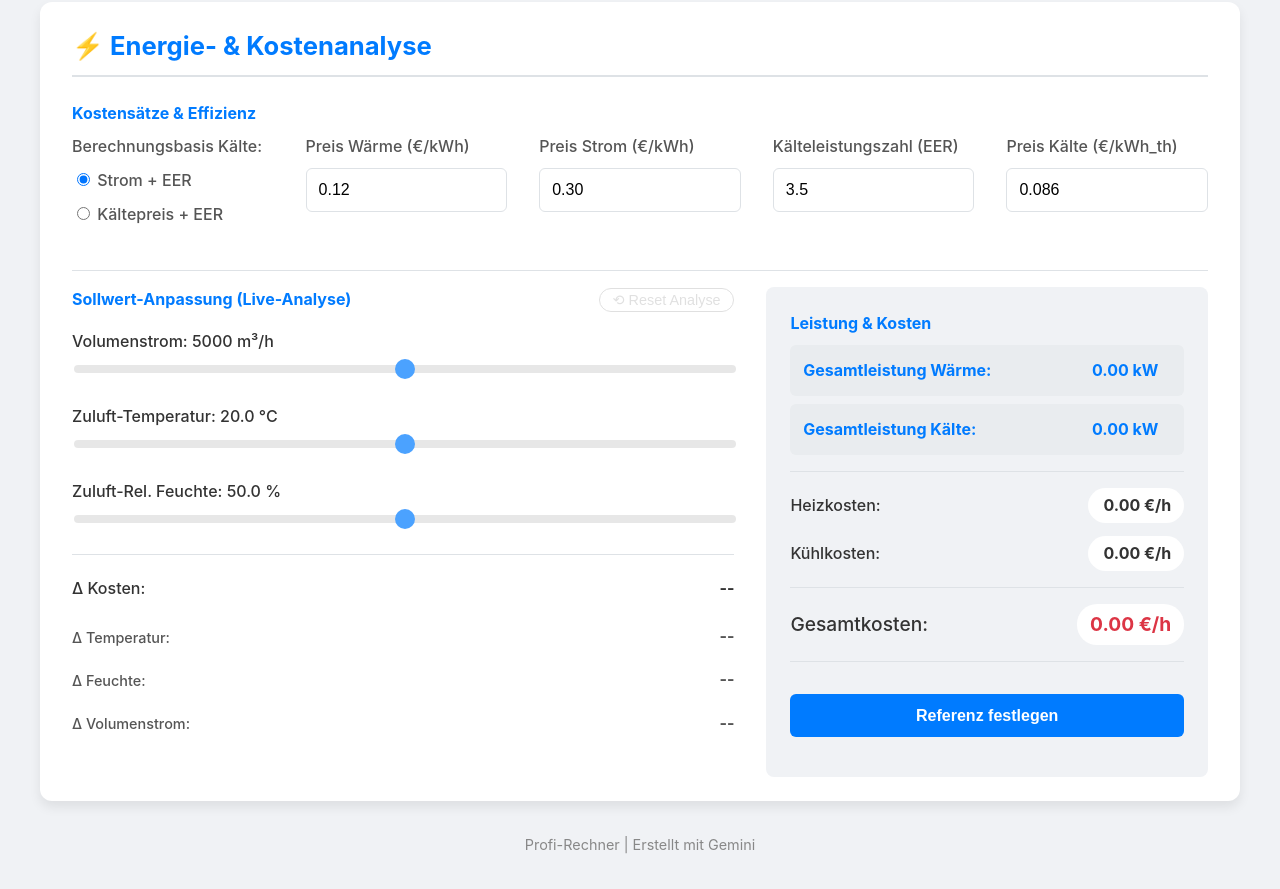
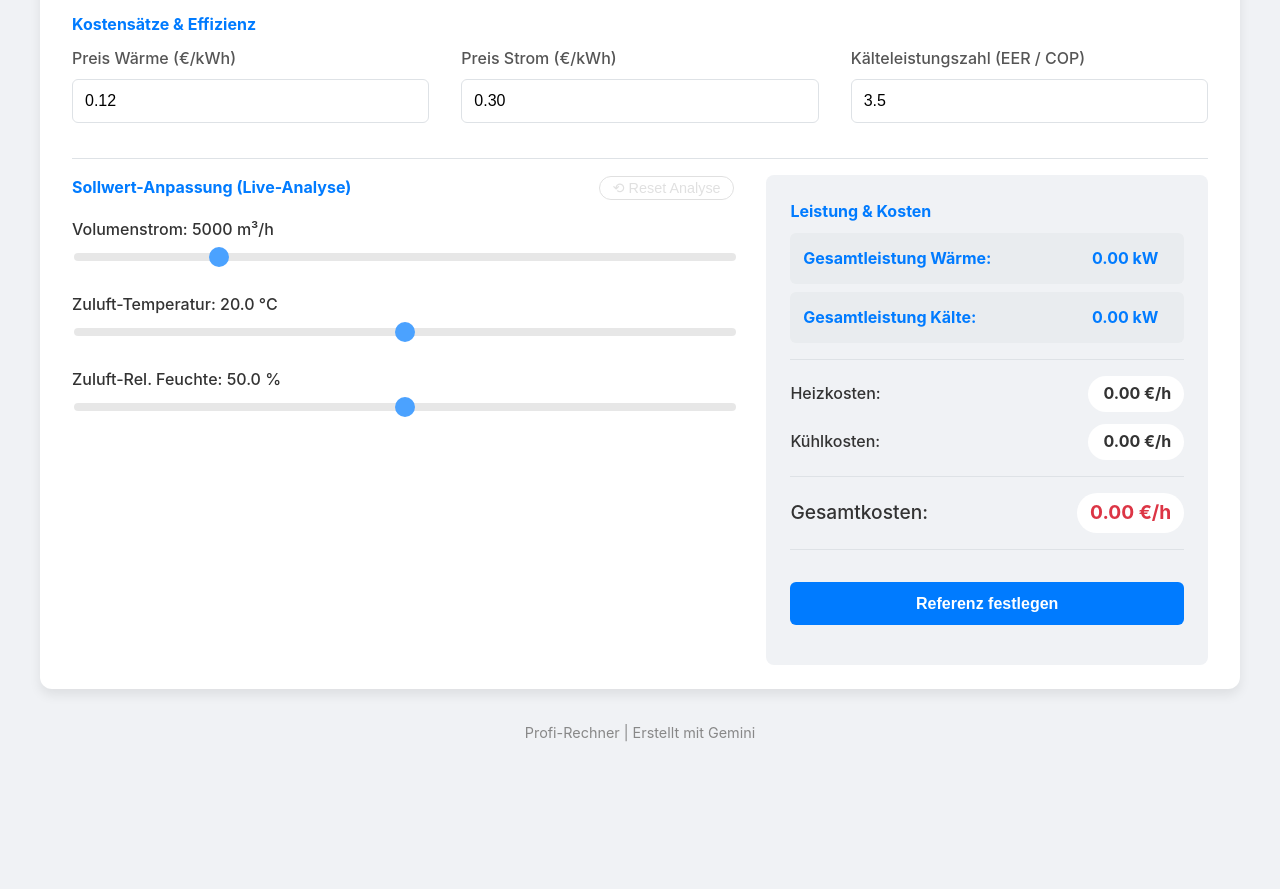
Before and after one commit to Oktaederim/RLTProzess3, a plain HTML site: page index.html in a window 1280 px wide. Shown: the part 1420-2309 px from the top of the page. After the commit the page ends 2203 px from the top, so only its background shows below. Drawn offline with Linux system fonts and the light colour scheme.

Commit message:
Update index.html
VVV8

```diff
--- a/index.html
+++ b/index.html
@@ -133,17 +133,9 @@
             <div class="cost-inputs-wrapper">
                  <h4>Kostensätze & Effizienz</h4>
                  <div class="grid-container cost-inputs-grid">
-                    <div class="input-group">
-                        <label>Berechnungsbasis Kälte:</label>
-                        <div class="radio-group">
-                            <label><input type="radio" name="kaeltebasis" value="strom_eer" checked> Strom + EER</label>
-                            <label><input type="radio" name="kaeltebasis" value="kaelte_eer"> Kältepreis + EER</label>
-                        </div>
-                    </div>
                     <div class="input-group"><label for="preisWaerme">Preis Wärme (€/kWh)</label><input type="number" id="preisWaerme" value="0.12" step="0.01"></div>
                     <div class="input-group"><label for="preisStrom">Preis Strom (€/kWh)</label><input type="number" id="preisStrom" value="0.30" step="0.01"></div>
-                    <div class="input-group"><label for="eer">Kälteleistungszahl (EER)</label><input type="number" id="eer" value="3.5" step="0.1"></div>
-                     <div class="input-group"><label for="preisKaelte">Preis Kälte (€/kWh_th)</label><input type="number" id="preisKaelte" value="0.09" step="0.01"></div>
+                    <div class="input-group"><label for="eer">Kälteleistungszahl (EER / COP)</label><input type="number" id="eer" value="3.5" step="0.1"></div>
                 </div>
             </div>
             <hr>
@@ -153,10 +145,16 @@
                         <h4>Sollwert-Anpassung (Live-Analyse)</h4>
                         <button id="resetSlidersBtn" title="Analyse auf Referenzwerte zurücksetzen" disabled>⟲ Reset Analyse</button>
                     </div>
-                    <div class="slider-group"><label>Volumenstrom: <span id="volumenstromLabel">5000</span> m³/h</label><input type="range" id="volumenstromSlider" min="2500" max="7500" step="100" value="5000"></div>
+                    <div class="slider-group"><label>Volumenstrom: <span id="volumenstromLabel">5000</span> m³/h</label><input type="range" id="volumenstromSlider" min="1000" max="20000" step="100" value="5000"></div>
                      <div class="slider-group"><label>Zuluft-Temperatur: <span id="tempZuluftLabel">20.0</span> °C</label><input type="range" id="tempZuluftSlider" min="14" max="26" step="0.1" value="20.0"></div>
                      <div class="slider-group" id="rhZuluftSliderGroup"><label>Zuluft-Rel. Feuchte: <span id="rhZuluftLabel">50.0</span> %</label><input type="range" id="rhZuluftSlider" min="30" max="70" step="0.5" value="50.0"></div>
-                    <div id="reference-details"><hr><div class="cost-display change"><span class="cost-label">Δ Kosten:</span><span class="cost-value" id="kostenAenderung">--</span></div><div class="cost-display change parameter"><span class="cost-label">Δ Temperatur:</span><span class="cost-value" id="tempAenderung">--</span></div><div class="cost-display change parameter"><span class="cost-label">Δ Feuchte:</span><span class="cost-value" id="rhAenderung">--</span></div><div class="cost-display change parameter"><span class="cost-label">Δ Volumenstrom:</span><span class="cost-value" id="volumenAenderung">--</span></div></div>
+                    <div id="reference-details" class="invisible">
+                        <hr>
+                        <div class="cost-display change"><span class="cost-label">Δ Kosten:</span><span class="cost-value" id="kostenAenderung">--</span></div>
+                        <div class="cost-display change parameter"><span class="cost-label">Δ Temperatur:</span><span class="cost-value" id="tempAenderung">--</span></div>
+                        <div class="cost-display change parameter"><span class="cost-label">Δ Feuchte:</span><span class="cost-value" id="rhAenderung">--</span></div>
+                        <div class="cost-display change parameter"><span class="cost-label">Δ Volumenstrom:</span><span class="cost-value" id="volumenAenderung">--</span></div>
+                    </div>
                 </div>
                 <div class="cost-output-section">
                     <h4>Leistung & Kosten</h4>
```
